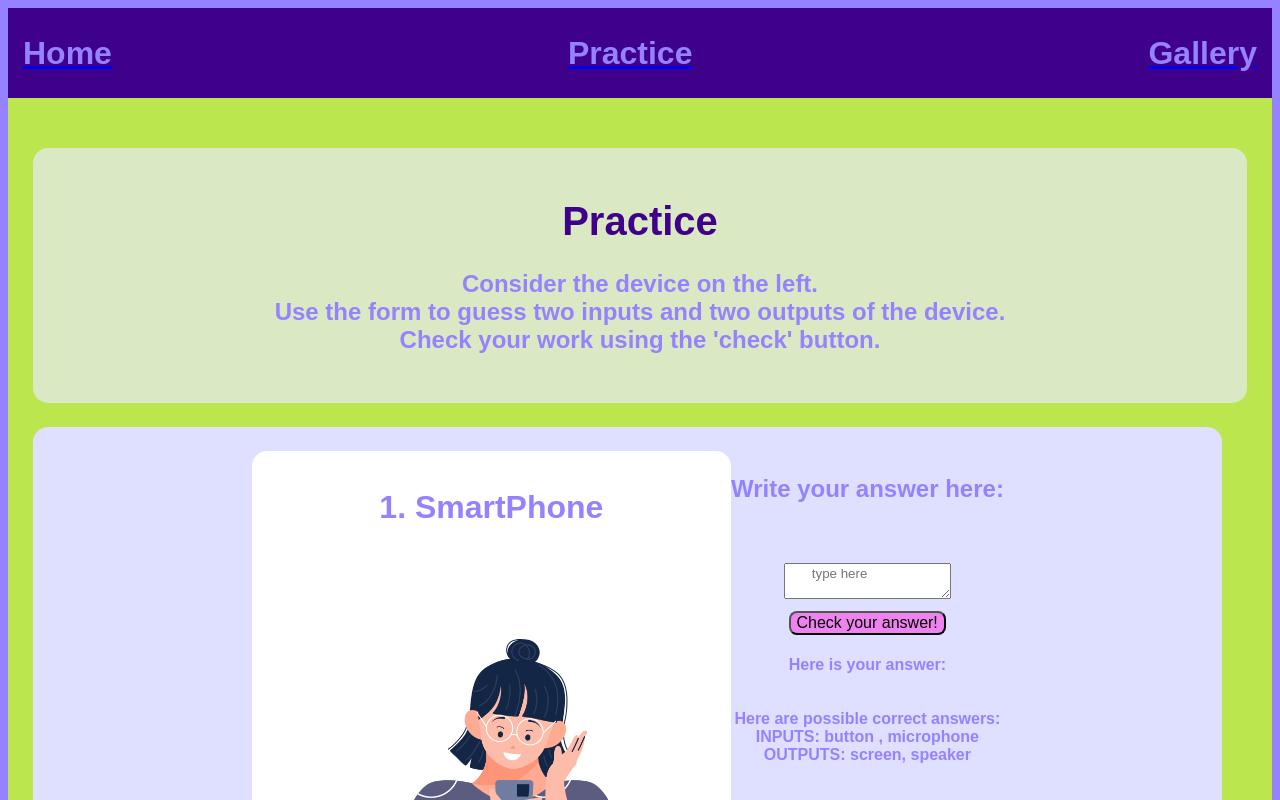
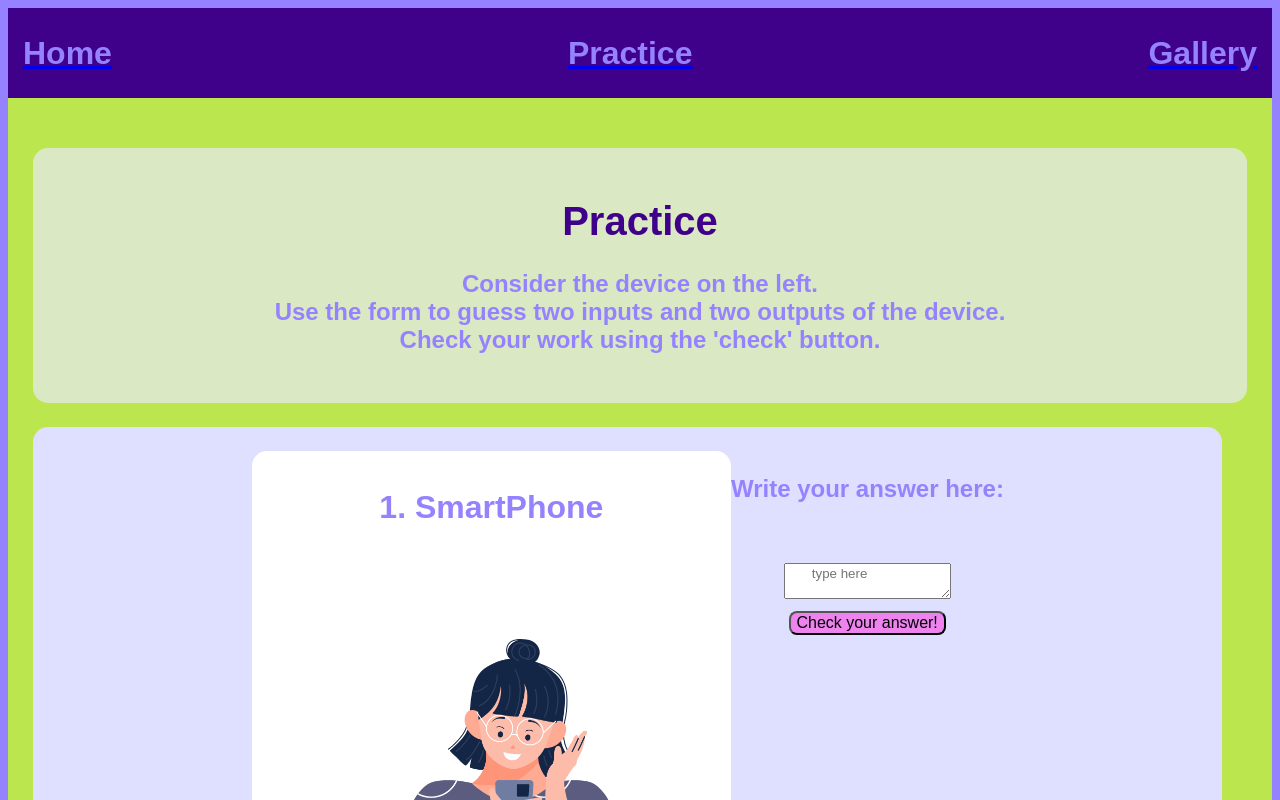
Before and after one commit to laynaoyervides/phase-2-project, a React (Create React App) app: page /practice in a window 1280 px wide. Shown: the top 800 px of the page. Built offline with nearby package versions, Linux system fonts and the light colour scheme.

Commit message:
Setting visibility in state, debugging  handleSubmit

```diff
--- a/src/components/DeviceItem.js
+++ b/src/components/DeviceItem.js
@@ -5,12 +5,13 @@
 function DeviceItem({device}){
     const{ id, name, image, inputs, outputs} = device;
     const [body, setBody] = useState ("");
-    // const [visibility, setVisibility] = useState("hidden");
+    const [answerVisibility, setAnswerVisibility] = useState("hidden");
 /* need to add a style to make it visible or not
 */
     const handleSubmit= (e) => {
       e.preventDefault();
        /* set state  vis*/
+       setAnswerVisibility("visible");
       }
 
 
@@ -37,7 +38,9 @@
                 <br></br>
                 <button className="btn" form="guess" type="submit" value="submit">Check your answer!</button>
               </form>
-            <div className="change to state {visibility}">
+
+            {/* USE AN INLINE STYLE TO SET VISIBILITY TO STATEFUL PROPERTY */}
+            <div style={{visibility: `${answerVisibility}`}}>
               <h4>Here is your answer:
                 <br></br>
                 {body}
```
